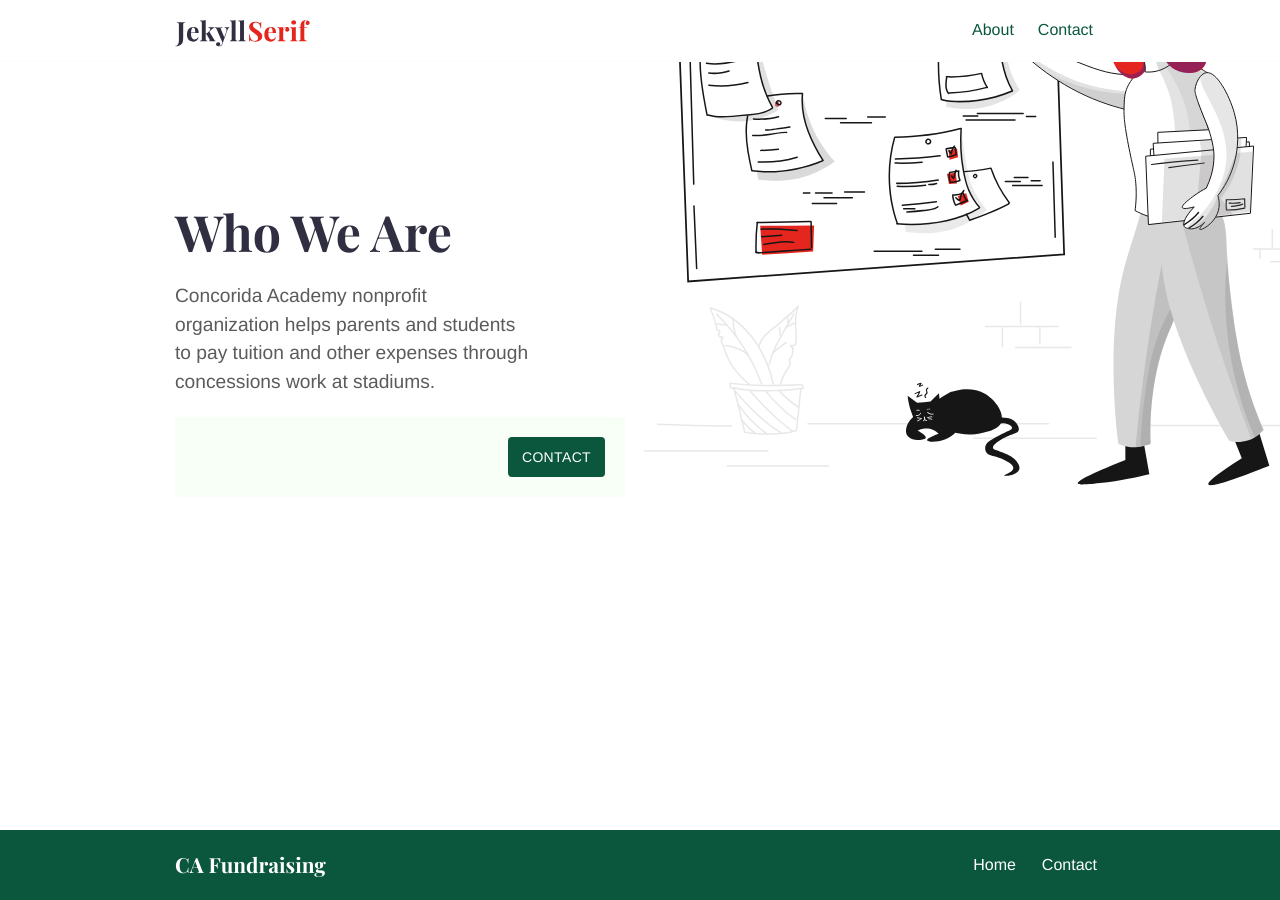
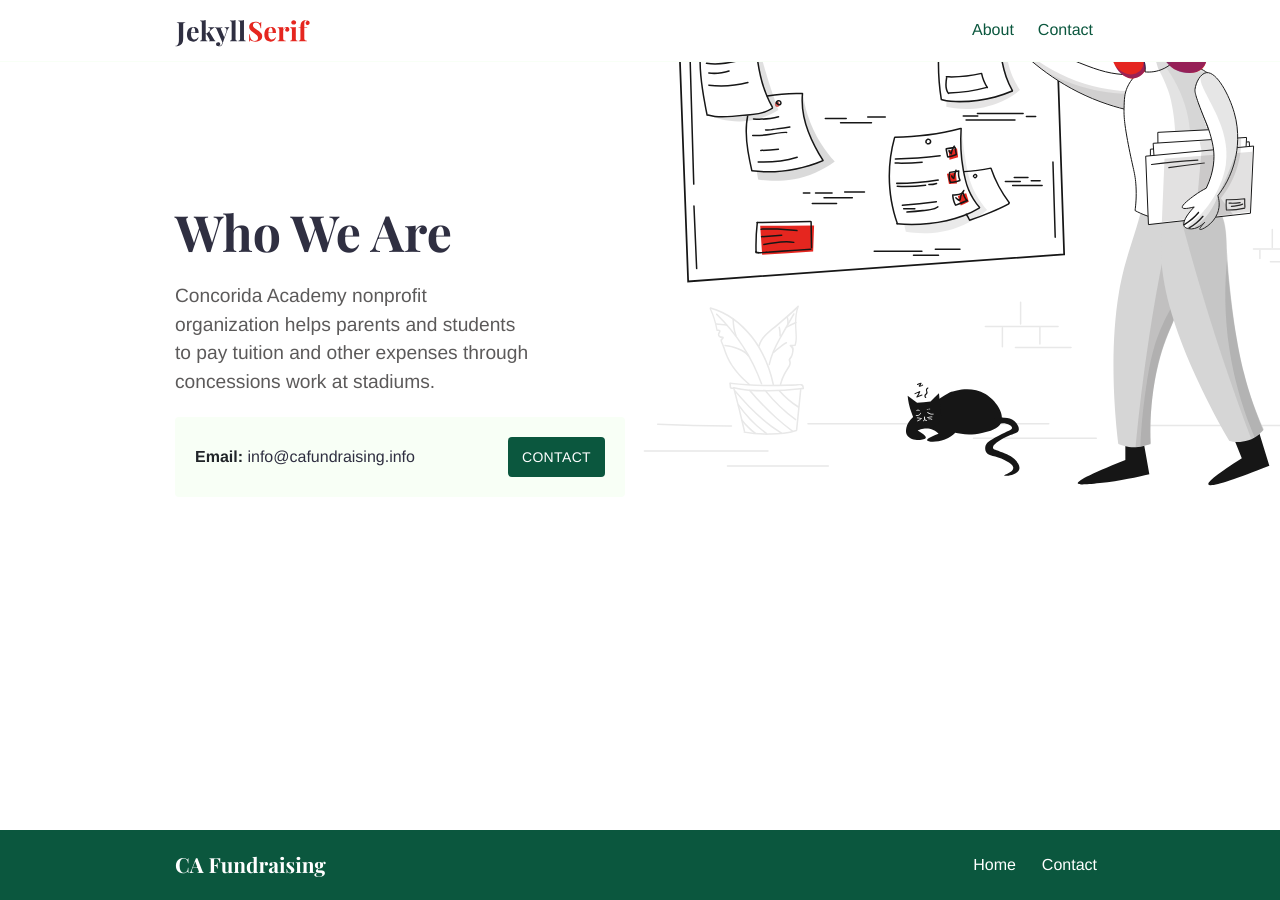
Before and after one commit to Frogdart5/fierce-avocado-6c9b0, a Jekyll site: the page built from index.md, in a window 1280 px wide. Built offline with Jekyll 4.4.1, drawn with Linux system fonts in a browser that asks for light colours.

Commit message:
contact.yml: changed

```diff
--- a/_data/contact.yml
+++ b/_data/contact.yml
@@ -1,2 +1,2 @@
-
+email: 'info@cafundraising.info'
 contact_button_link: 'contact'
```
